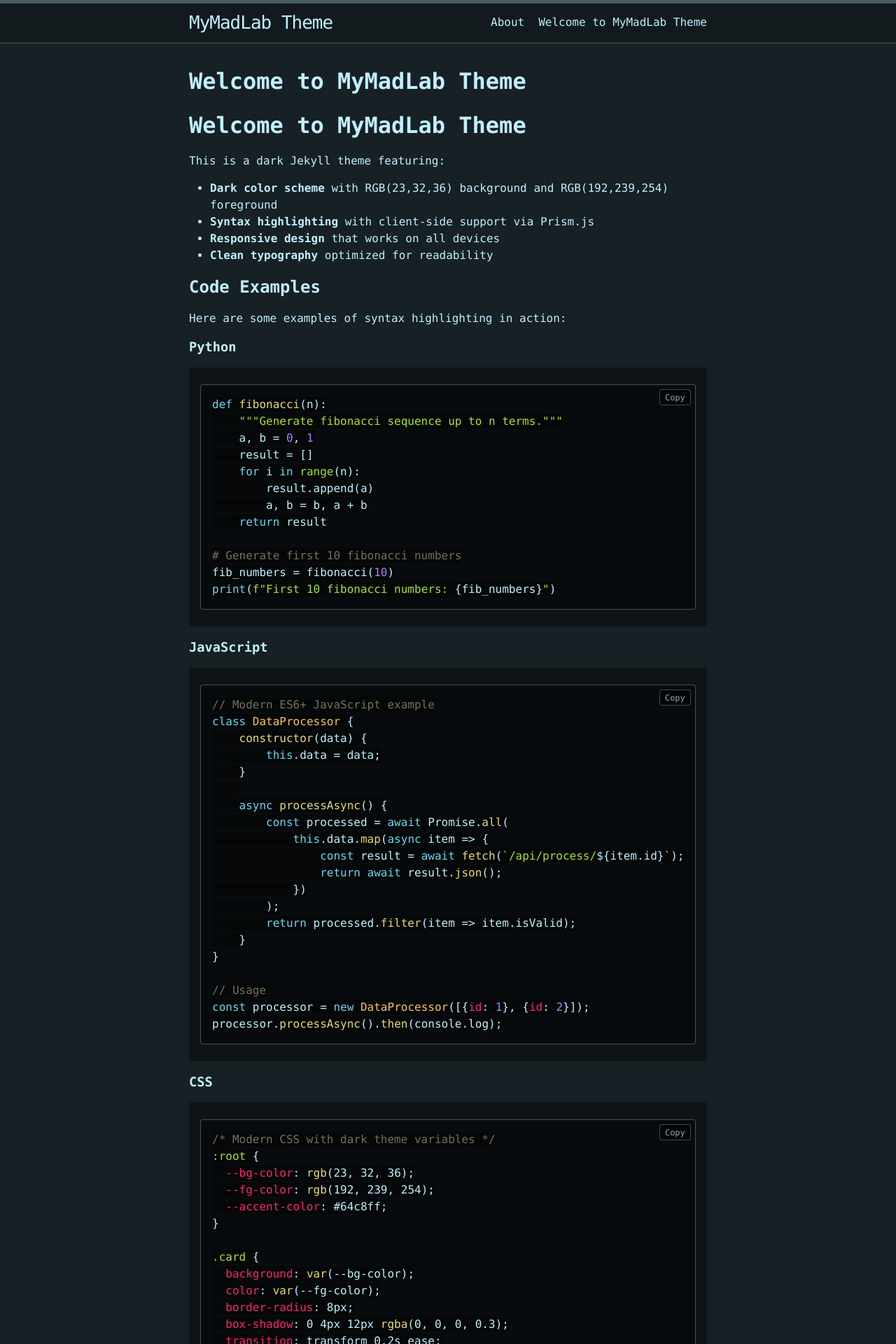
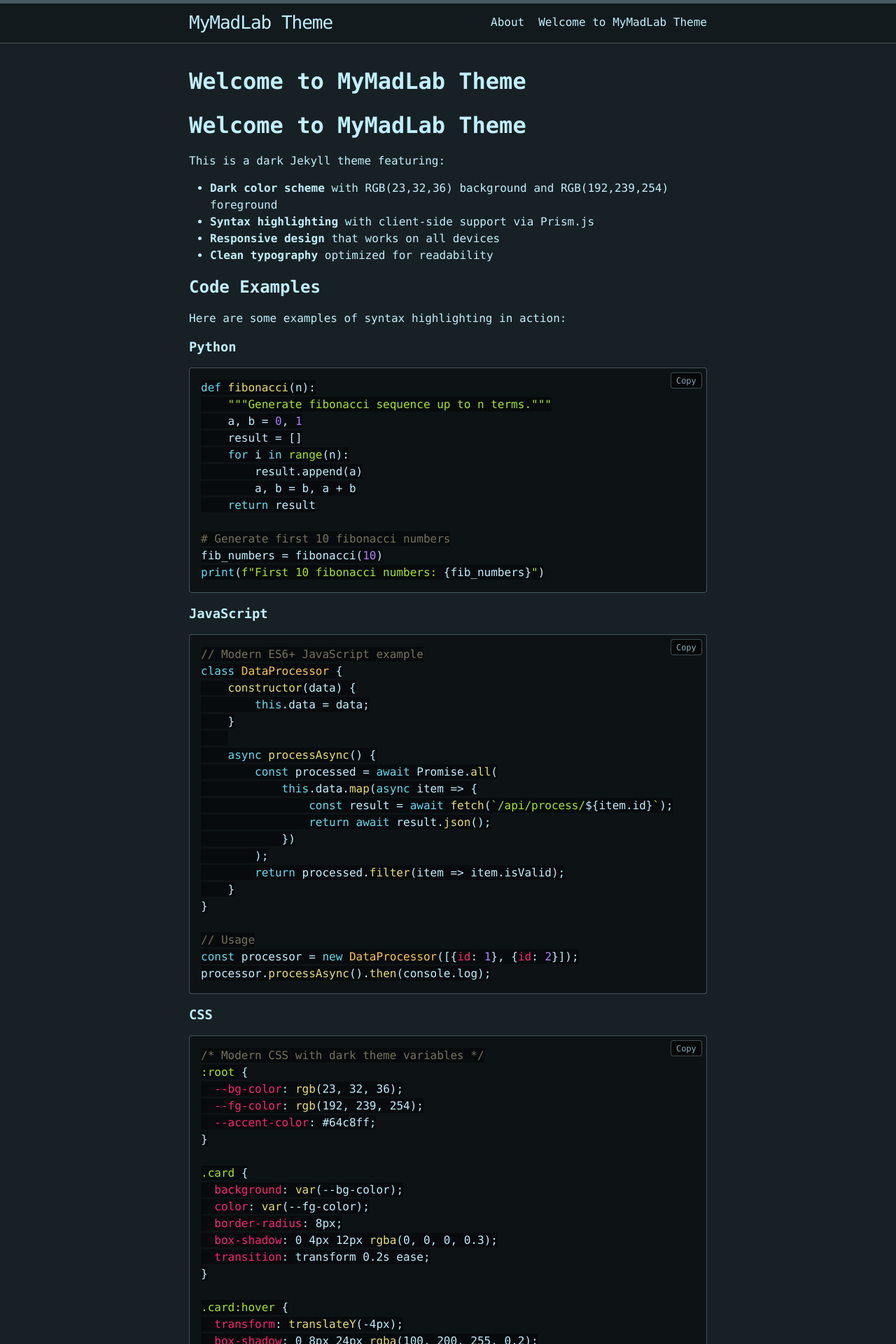
Before and after one commit to biggiebk/theme_mymadlab, a Jekyll site: the page built from index.md, in a window 1280 px wide. Shown: the top 1920 px of the page at 70% size. Built offline with Jekyll 4.4.1, drawn with Linux system fonts in a browser that asks for light colours; nearby versions of some CDN libraries; our own code applies the rules of GitHub Pages for plain Markdown files.

Commit message:
Fix extra box on code block

```diff
--- a/_sass/mymadlab/_base.scss
+++ b/_sass/mymadlab/_base.scss
@@ -159,6 +159,16 @@ pre {
   overflow-x: auto;
   border: 1px solid $border-color;
   position: relative;
+  background-color: rgba(0, 0, 0, 0.4);
+  border-radius: 4px;
+
+  // Remove styling for highlighted code blocks (they get styled by .highlight pre)
+  .highlight & {
+    padding: 0;
+    border: 0;
+    background-color: transparent;
+    border-radius: 0;
+  }
 
   > code {
     border: 0;
--- a/_sass/mymadlab/_syntax-highlighting.scss
+++ b/_sass/mymadlab/_syntax-highlighting.scss
@@ -2,15 +2,20 @@
  * Syntax highlighting styles - Custom dark theme optimized for RGB(23,32,36) background
  */
 .highlight {
-  background-color: rgba(0, 0, 0, 0.4);
-  border-radius: 4px;
-  padding: 1em;
   margin-bottom: 1em;
-  overflow-x: auto;
   position: relative;
 
   .highlighter-rouge & {
+    background-color: transparent;
+  }
+
+  pre {
     background-color: rgba(0, 0, 0, 0.4);
+    border-radius: 4px;
+    padding: 1em;
+    overflow-x: auto;
+    border: 1px solid $border-color;
+    margin: 0;
   }
 
   // Base styles
```
